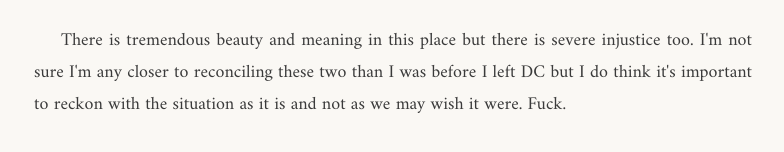
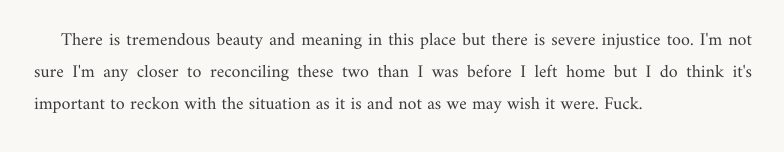
Before and after one commit to lavidasamuel/lavidasamuel.github.io, a plain HTML site: page index.html in a window 1280 px wide. Shown: the part 2356-2508 px from the top of the page, without its empty margins (247-1031 px from the left). Drawn offline with Linux system fonts and the light colour scheme.

Commit message:
Update index.html

```diff
--- a/index.html
+++ b/index.html
@@ -111,7 +111,7 @@
 
             <p>It's heartbreaking to come to term with all of this because I do feel deeply attached to the Jewish people and I do, still, love Israel. But there can be no success - or democracy, for that matter - when half of the people on this land live at the whims of a foreign power they have no way of influencing. "Start up nation", the bustling and diverse cities, the thriving cultural scene - none of it can matter as long as the occupation remains.</p>
 
-            <p>There is tremendous beauty and meaning in this place but there is severe injustice too. I'm not sure I'm any closer to reconciling these two than I was before I left DC but I do think it's important to reckon with the situation as it is and not as we may wish it were. Fuck.</p>
+            <p>There is tremendous beauty and meaning in this place but there is severe injustice too. I'm not sure I'm any closer to reconciling these two than I was before I left home but I do think it's important to reckon with the situation as it is and not as we may wish it were. Fuck.</p>
         </div>
     </div>
 </body>
```
